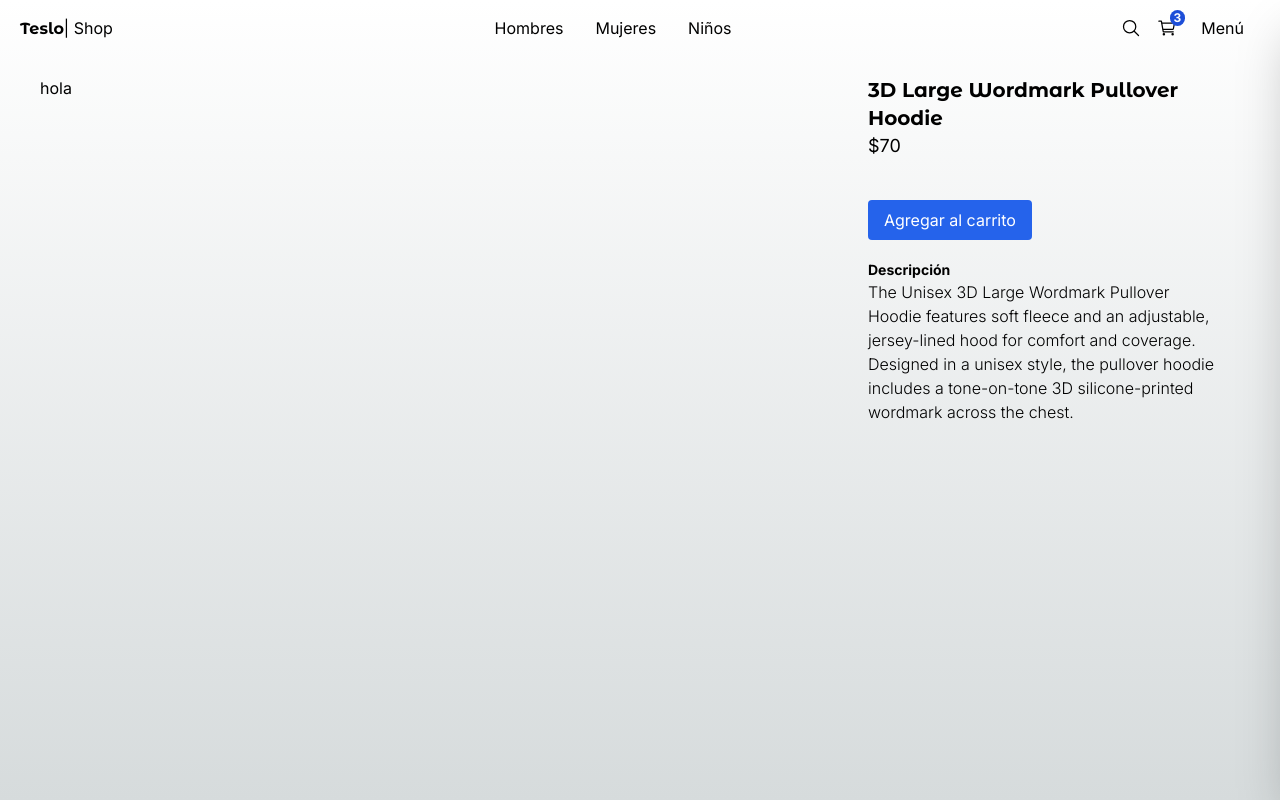
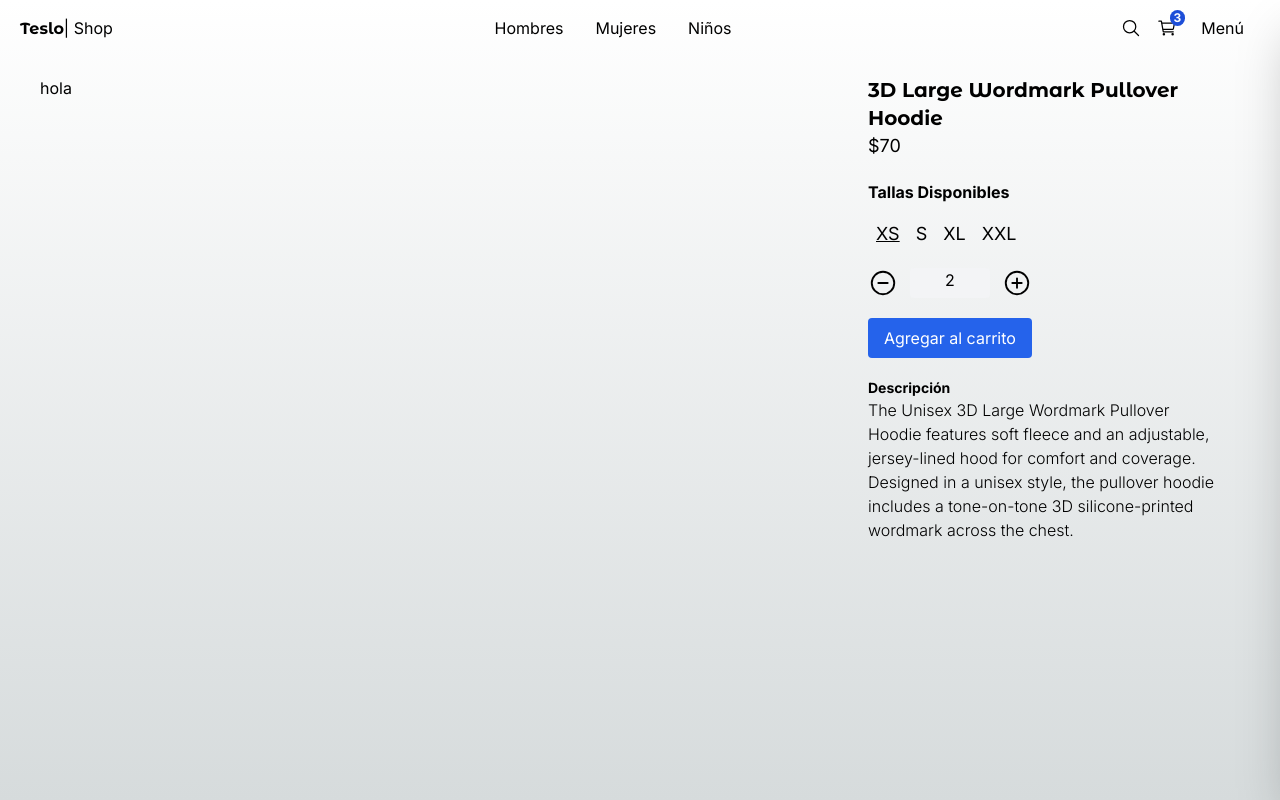
Before and after one commit to Z4nerys/new-teslo-shop-npm, a Next.js app: page /product/3d_large_wordmark_pullover_hoodie in a window 1280 px wide. Built offline with nearby package versions, Linux system fonts and the light colour scheme.

Commit message:
seleccionar talla y cantidad

```diff
--- a/src/app/(shop)/product/[slug]/page.tsx
+++ b/src/app/(shop)/product/[slug]/page.tsx
@@ -1,6 +1,7 @@
 import { notFound } from "next/navigation"
 import { initialData } from "@/seed/seed"
 import { titleFont } from "@/config/fonts"
+import { QuantitySelector, SizeSelector } from "@/components"
 
 interface Props {
   params: {
@@ -30,12 +31,14 @@
         </h1>
         <p className="text-lg mb-5">${product.price}</p>
 
+        <SizeSelector
+          selectedSize={product.sizes[0]}
+          availableSizes={product.sizes}
+        />
 
-        {/* Selector de tallas */}
-
-
-
-        {/* Selector de cantidad */}
+        <QuantitySelector
+          quantity={2}
+        />
 
         {/* Button */}
 
--- a/src/components/index.ts
+++ b/src/components/index.ts
@@ -1,5 +1,8 @@
 export * from './products/product-grid/ProductGrid'
 export * from './products/product-grid/ProductGridItem'
+
+export * from './product/size-selector/SizeSelector'
+export * from './product/quantity-selector/QuantitySelector'
 
 export * from './ui/top-menu/TopMenu';
 export * from './ui/not-found/PageNotFound';
--- /dev/null
+++ b/src/components/product/quantity-selector/QuantitySelector.tsx
@@ -0,0 +1,34 @@
+'use client'
+
+import { useState } from "react";
+import { IoAddCircleOutline, IoRemoveCircleOutline } from "react-icons/io5";
+
+interface Props {
+    quantity: number;
+}
+
+export const QuantitySelector = ({ quantity }: Props) => {
+
+    const [count, setCount] = useState( quantity )
+    //si es solo para este componente uso useState
+    //si quiero darle un uso para otros componentes, uso zustand
+
+    const onQuantityChange = (value: number) => {
+        if(count + value < 1) return
+        setCount(count + value)
+    }
+
+    return (
+        <div className="flex">
+            <button onClick={() => onQuantityChange(-1)}>
+                <IoRemoveCircleOutline size={30} />
+            </button>
+            <span className="w-20 mx-3 px-5 bg-gray-100 text-center rounded">
+                {count}
+            </span>
+            <button onClick={() => onQuantityChange(+1)}>
+                <IoAddCircleOutline size={30} />
+            </button>
+        </div>
+    )
+}
--- /dev/null
+++ b/src/components/product/size-selector/SizeSelector.tsx
@@ -0,0 +1,38 @@
+import type { Size } from "@/interfaces"
+import clsx from "clsx";
+//si importo una interfaz le puedo poner type para que
+//lo ignore en tiempo de transpilacion
+
+interface Props {
+    selectedSize: Size;
+    availableSizes: Size[];
+}
+
+
+export const SizeSelector = ({ selectedSize, availableSizes }: Props) => {
+
+    return (
+    <div className="my-5">
+        <h3 className="font-bold mb-4">Tallas Disponibles</h3>
+
+        <div className="flex">
+            {
+                availableSizes.map(size => (
+                    <button
+                        key={size}
+                        className={
+                            clsx(
+                                "mx-2 hover:underline text-lg", {
+                                    'underline': size === selectedSize
+                                }
+                                )
+                        }
+                    >
+                        {size}
+                    </button>
+                ))
+            }
+        </div>
+    </div>
+  )
+}
```
